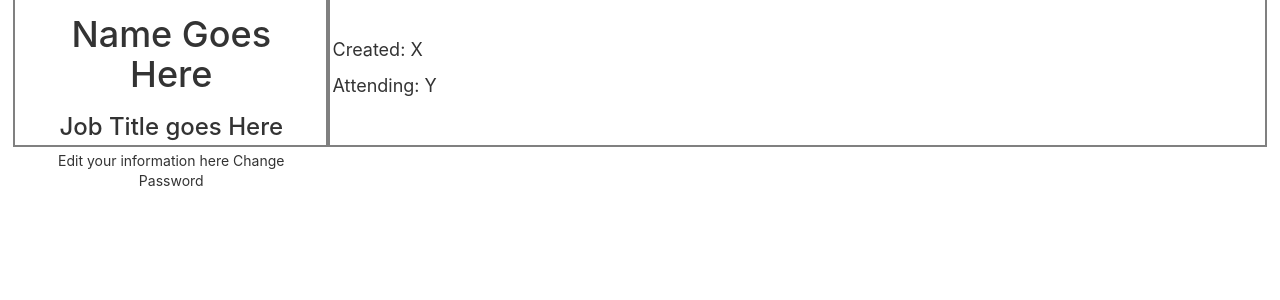
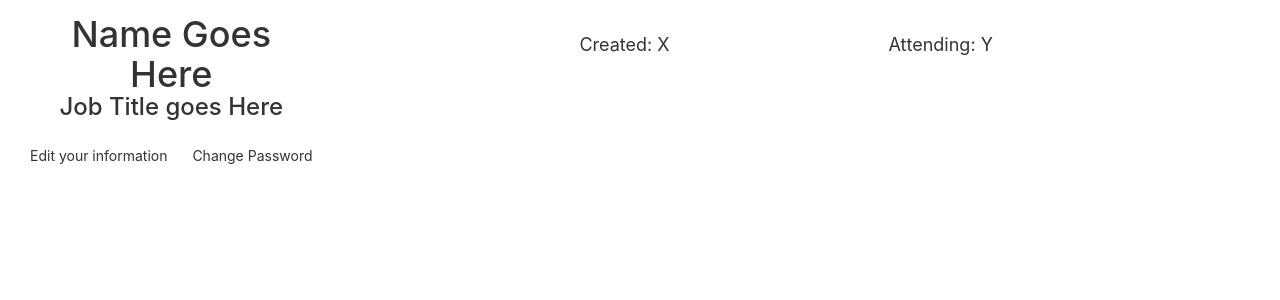
Before and after one commit to LauraCole1900/conferencePlanner, a React (Create React App) app in the folder client/: page /profile in a window 1280 px wide. Shown: the top 300 px of the page. Built offline with nearby package versions, Linux system fonts and the light colour scheme.

Commit message:
Added top of profile page

```diff
--- a/client/src/components/profile/index.js
+++ b/client/src/components/profile/index.js
@@ -7,15 +7,29 @@ import "./style.css";
 function Profile() {
   return (
     <Container fluid className="mycontainer">
-      <Row className="row">
+      <Row className="rowMain">
         <Col lg={3} className="column info">
           <h1>Name Goes Here</h1>
-          <h3>Job Title goes Here</h3>
-          <p>Edit your information here <span class="right">Change Password</span></p>
+          <h3 className="job">Job Title goes Here</h3>
+          <div id="textbox">
+            <p id="pleft">Edit your information</p>
+            <p id="pright">Change Password</p>
+          </div>
         </Col>
         <Col lg={9} className="column stats">
-          <p>Created: X</p>
-          <p>Attending: Y</p>
+          <Container fluid className="mycontainer">
+            <Row className="row">
+              <Col  lg={3} className="d-lg-block d-md-none"></Col>
+              <Col lg={2} className="column">
+                <p id="pcreate">Created: X</p>
+              </Col>
+              <Col lg={2} className="d-lg-block d-md-none"></Col>
+              <Col lg={2} className="column">
+                <p id="pattend">Attending: Y</p>
+              </Col>
+              <Col lg={3} className="column"></Col>
+            </Row>
+          </Container>
         </Col>
       </Row>
     </Container>
--- a/client/src/components/profile/style.css
+++ b/client/src/components/profile/style.css
@@ -1,17 +1,34 @@
 .row {
   height: 150px;
+  margin-top: 0;
+  padding-top: 0;
 }
 
 .column {
   height: 100%;
   margin-top: -5px;
-  outline: solid 2px gray;
+}
+
+.job {
+  margin-top: -10px;
 }
 
 .info {
   text-align: center;
 }
 
+#textbox {
+  padding-top: 15px;
+}
+
+#pleft {
+  float: left;
+}
+
+#pright {
+  float: right;
+}
+
 .stats {
   font-size: large;
   padding: 42px 5px;
```
Also changed, not shown: 2 other files (tests, documents, lock files or other folders).
